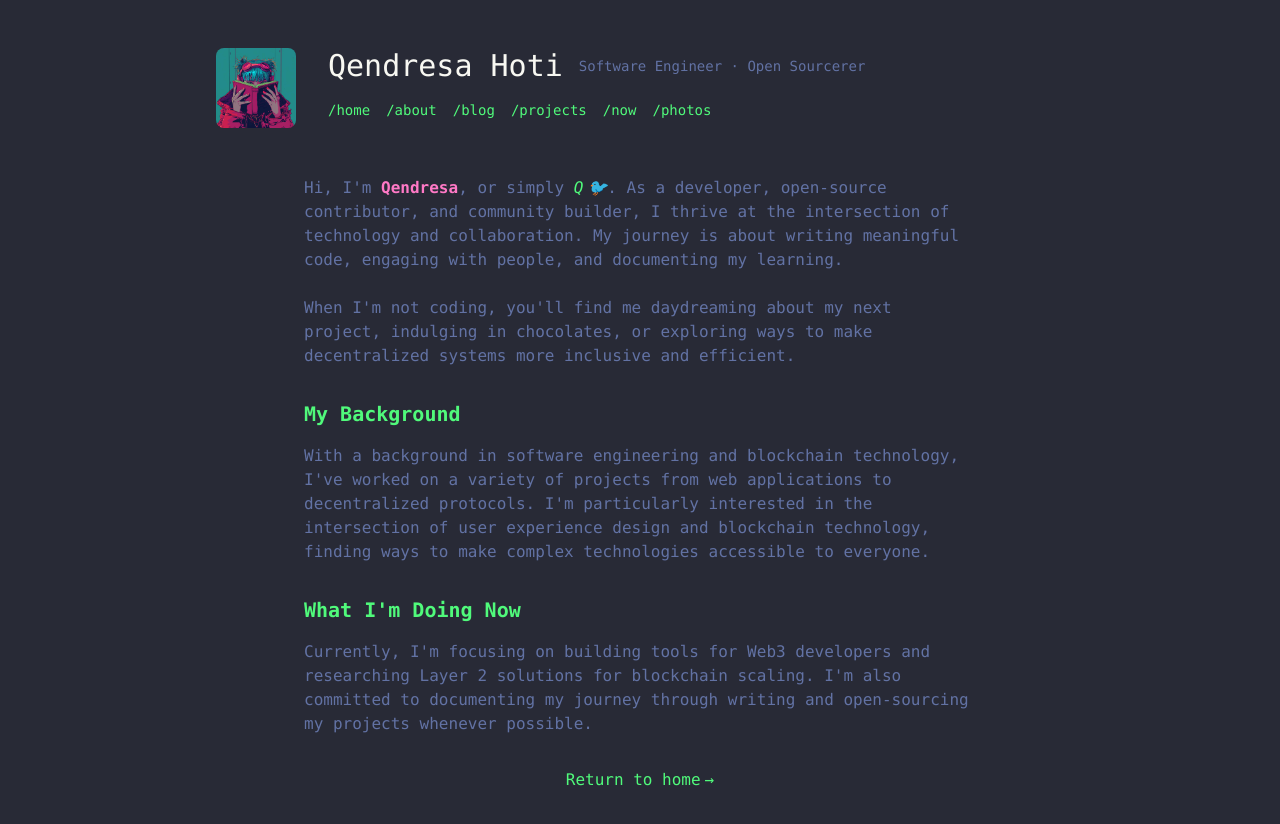
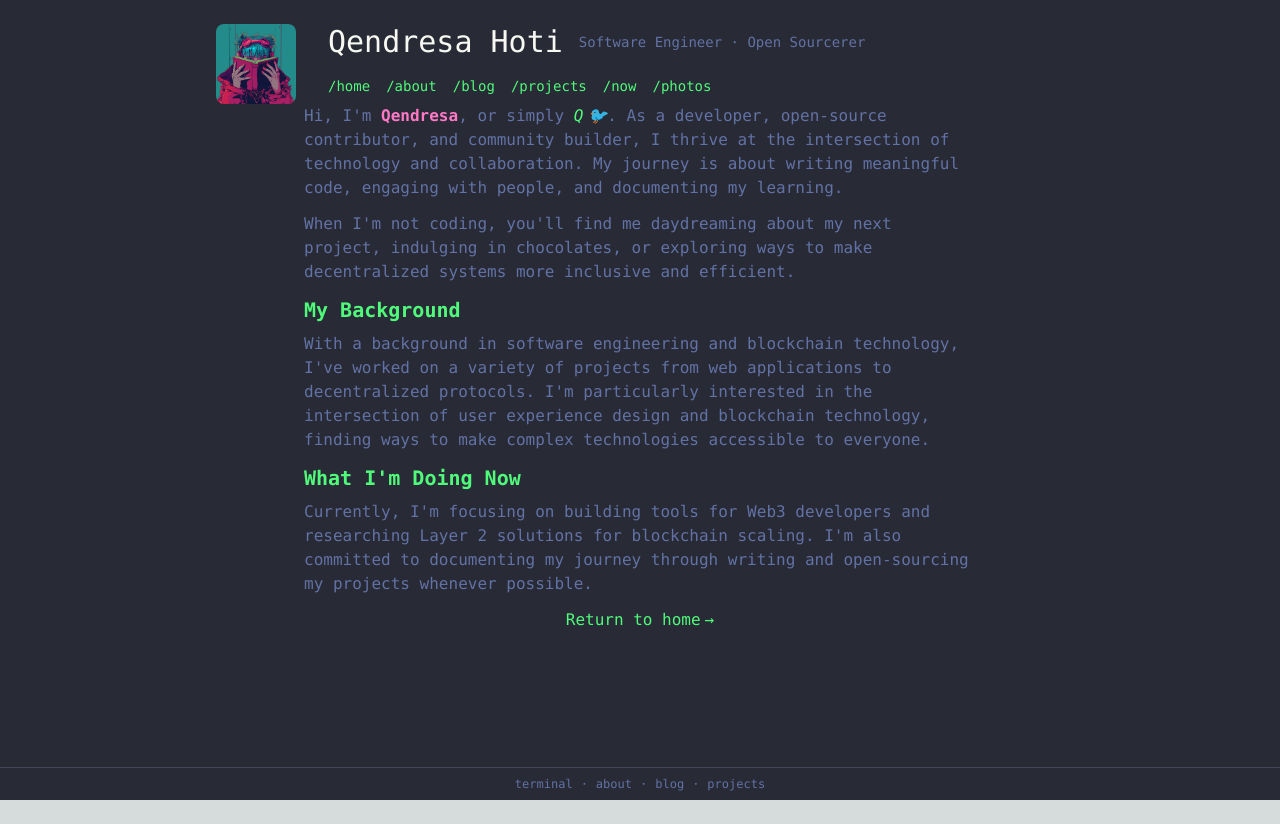
Before and after one commit to kju4q/qendresa.dev, a Next.js app: page /about in a window 1280 px wide. After the commit the page ends 800 px from the top, so only its background shows below. Built offline with nearby package versions, Linux system fonts and the light colour scheme.

Commit message:
Layout changes

```diff
--- a/src/app/about/page.tsx
+++ b/src/app/about/page.tsx
@@ -1,13 +1,15 @@
-import { TransitionLayout } from "../../components";
+import { TransitionLayout, Footer } from "../../components";
 import Image from "next/image";
 import Link from "next/link";
+import "../home/home.css";
 
 export default function About() {
   return (
     <TransitionLayout variant="default">
-      <div className="flex flex-col items-center mb-8 mt-12">
-        <div className="max-w-2xl mx-auto">
-          <p className="mb-6 text-[#6272a4]">
+      <div id="home-page-container">
+        <div id="home-content" className="flex flex-col items-center">
+          <div className="max-w-2xl mx-auto">
+          <p className="mb-3 text-[#6272a4]">
             Hi, I'm <span className="font-bold text-[#ff79c6]">Qendresa</span>,
             or simply{" "}
             <a
@@ -24,16 +26,16 @@ export default function About() {
             documenting my learning.
           </p>
 
-          <p className="mb-6 text-[#6272a4]">
+          <p className="mb-3 text-[#6272a4]">
             When I'm not coding, you'll find me daydreaming about my next
             project, indulging in chocolates, or exploring ways to make
             decentralized systems more inclusive and efficient.
           </p>
 
-          <h2 className="text-xl font-semibold text-[#50fa7b] mb-4 mt-8">
+          <h2 className="text-xl font-semibold text-[#50fa7b] mb-2 mt-3">
             My Background
           </h2>
-          <p className="mb-6 text-[#6272a4]">
+          <p className="mb-3 text-[#6272a4]">
             With a background in software engineering and blockchain technology,
             I've worked on a variety of projects from web applications to
             decentralized protocols. I'm particularly interested in the
@@ -41,17 +43,17 @@ export default function About() {
             finding ways to make complex technologies accessible to everyone.
           </p>
 
-          <h2 className="text-xl font-semibold text-[#50fa7b] mb-4 mt-8">
+          <h2 className="text-xl font-semibold text-[#50fa7b] mb-2 mt-3">
             What I'm Doing Now
           </h2>
-          <p className="mb-6 text-[#6272a4]">
+          <p className="mb-3 text-[#6272a4]">
             Currently, I'm focusing on building tools for Web3 developers and
             researching Layer 2 solutions for blockchain scaling. I'm also
             committed to documenting my journey through writing and
             open-sourcing my projects whenever possible.
           </p>
 
-          <div className="mt-8 text-center">
+          <div className="mt-3 text-center">
             <Link
               href="/home"
               className="text-[#50fa7b] hover:underline inline-flex items-center"
@@ -61,6 +63,9 @@ export default function About() {
             </Link>
           </div>
         </div>
+        </div>
+
+        <Footer />
       </div>
     </TransitionLayout>
   );
--- a/src/app/articles/[slug]/client-article.tsx
+++ b/src/app/articles/[slug]/client-article.tsx
@@ -2,8 +2,9 @@
 
 import { useState } from "react";
 import dynamic from "next/dynamic";
-import { TransitionLayout } from "@/components";
+import { TransitionLayout, Footer } from "@/components";
 import { Loading } from "@/components";
+import "../../home/home.css";
 
 export default function ClientArticle({ slug }: { slug: string }) {
   const [isLoading, setIsLoading] = useState(true);
@@ -38,7 +39,8 @@ export default function ClientArticle({ slug }: { slug: string }) {
   if (hasError) {
     return (
       <TransitionLayout variant="article">
-        <div className="p-8">
+        <div id="home-page-container">
+          <div id="home-content" className="p-8">
             <div className="max-w-4xl mx-auto py-10 px-4">
               <h1 className="text-3xl font-bold text-red-500 text-center mb-6">
                 Article Not Found
@@ -49,14 +51,19 @@ export default function ClientArticle({ slug }: { slug: string }) {
               </p>
             </div>
           </div>
+          <Footer />
+        </div>
       </TransitionLayout>
     );
   }
 
   return (
     <TransitionLayout variant="article">
-      <div className="p-8">
+      <div id="home-page-container">
+        <div id="home-content" className="p-8">
           <ArticleComponent />
+        </div>
+        <Footer />
       </div>
     </TransitionLayout>
   );
--- a/src/app/globals.css
+++ b/src/app/globals.css
@@ -1,6 +1,11 @@
 @tailwind base;
 @tailwind components;
 @tailwind utilities;
+
+/* Ensure full height for all elements */
+html, body, #__next {
+  height: 100%;
+}
 
 :root {
   --foreground-rgb: 0, 0, 0;
--- /dev/null
+++ b/src/app/home/home.css
@@ -0,0 +1,15 @@
+/* Custom CSS for home page layout */
+#home-page-container {
+  display: flex;
+  flex-direction: column;
+  min-height: 100%;
+  height: 100%;
+}
+
+#home-content {
+  flex: 1;
+}
+
+#home-footer {
+  margin-top: auto;
+}
--- a/src/app/home/page.tsx
+++ b/src/app/home/page.tsx
@@ -4,6 +4,8 @@ import Link from "next/link";
 import { getRecentPosts } from "../../utils/getArticles";
 import dynamic from "next/dynamic";
 import projects from "../../lib/content/projects";
+import { Footer } from "../../components";
+import "./home.css";
 
 const TransitionLayout = dynamic(
   () => import("../../components/TransitionLayout"),
@@ -17,13 +19,13 @@ export default function HomePage() {
 
   return (
     <TransitionLayout variant="default">
-      <div className="flex flex-col justify-between h-full min-h-[calc(100vh-5rem)]">
-        <div className="flex-grow-0">
-          <div className="max-w-2xl mx-auto px-6 py-4 space-y-8 mt-12">
+      <div id="home-page-container">
+        <div id="home-content">
+          <div className="max-w-2xl mx-auto px-6 py-2 space-y-4">
             {/* Writing Section */}
             <section id="writing">
-              <h2 className="text-lg font-mono text-[#50fa7b] mb-3">Writing</h2>
-              <ul className="space-y-2 text-sm">
+              <h2 className="text-lg font-mono text-[#50fa7b] mb-2">Writing</h2>
+              <ul className="space-y-1 text-sm">
                 {recentPosts.map((post) => (
                   <li key={post.slug} className="group">
                     <div className="flex flex-col space-y-1">
@@ -44,10 +46,10 @@ export default function HomePage() {
 
             {/* Projects Section */}
             <section id="projects">
-              <h2 className="text-lg font-mono text-[#50fa7b] mb-3">
+              <h2 className="text-lg font-mono text-[#50fa7b] mb-2">
                 Projects
               </h2>
-              <ul className="space-y-2 text-sm">
+              <ul className="space-y-1 text-sm">
                 {projects.map((project, index) => (
                   <li key={index} className="group">
                     <div className="flex flex-col space-y-1">
@@ -77,39 +79,7 @@ export default function HomePage() {
         </div>
 
         {/* Footer */}
-        <footer className="border-t border-[#44475a] mt-8">
-          <div className="max-w-2xl mx-auto px-6">
-            <nav className="flex flex-wrap justify-center space-x-2 py-2 text-xs text-[#6272a4] font-mono">
-              <Link
-                href="/"
-                className="hover:text-[#50fa7b] focus:text-[#50fa7b] focus:outline-none focus:ring-1 focus:ring-[#50fa7b]"
-              >
-                terminal
-              </Link>
-              <span>·</span>
-              <Link
-                href="/about"
-                className="hover:text-[#50fa7b] focus:text-[#50fa7b] focus:outline-none focus:ring-1 focus:ring-[#50fa7b]"
-              >
-                about
-              </Link>
-              <span>·</span>
-              <Link
-                href="#writing"
-                className="hover:text-[#50fa7b] focus:text-[#50fa7b] focus:outline-none focus:ring-1 focus:ring-[#50fa7b]"
-              >
-                blog
-              </Link>
-              <span>·</span>
-              <Link
-                href="#projects"
-                className="hover:text-[#50fa7b] focus:text-[#50fa7b] focus:outline-none focus:ring-1 focus:ring-[#50fa7b]"
-              >
-                projects
-              </Link>
-            </nav>
-          </div>
-        </footer>
+        <Footer />
       </div>
     </TransitionLayout>
   );
--- a/src/app/layout.tsx
+++ b/src/app/layout.tsx
@@ -18,9 +18,9 @@ export default function RootLayout({
   children: React.ReactNode;
 }>) {
   return (
-    <html lang="en">
+    <html lang="en" className="h-full">
       <body
-        className={inter.className}
+        className={`${inter.className} h-full`}
         // Explicitly allow Grammarly attributes to prevent React hydration warnings
         suppressHydrationWarning
       >
--- /dev/null
+++ b/src/components/Footer.tsx
@@ -0,0 +1,41 @@
+"use client";
+
+import Link from "next/link";
+
+export default function Footer() {
+  return (
+    <footer className="border-t border-[#44475a] mt-auto">
+      <div className="max-w-2xl mx-auto px-6">
+        <nav className="flex flex-wrap justify-center space-x-2 py-2 text-xs text-[#6272a4] font-mono">
+          <Link
+            href="/"
+            className="hover:text-[#50fa7b] focus:text-[#50fa7b] focus:outline-none focus:ring-1 focus:ring-[#50fa7b]"
+          >
+            terminal
+          </Link>
+          <span>·</span>
+          <Link
+            href="/about"
+            className="hover:text-[#50fa7b] focus:text-[#50fa7b] focus:outline-none focus:ring-1 focus:ring-[#50fa7b]"
+          >
+            about
+          </Link>
+          <span>·</span>
+          <Link
+            href="/home#writing"
+            className="hover:text-[#50fa7b] focus:text-[#50fa7b] focus:outline-none focus:ring-1 focus:ring-[#50fa7b]"
+          >
+            blog
+          </Link>
+          <span>·</span>
+          <Link
+            href="/home#projects"
+            className="hover:text-[#50fa7b] focus:text-[#50fa7b] focus:outline-none focus:ring-1 focus:ring-[#50fa7b]"
+          >
+            projects
+          </Link>
+        </nav>
+      </div>
+    </footer>
+  );
+}
--- a/src/components/Header.tsx
+++ b/src/components/Header.tsx
@@ -8,7 +8,7 @@ import { usePathname } from "next/navigation";
 export default function Header(): ReactElement {
   const pathname = usePathname();
   return (
-    <section className="mt-12">
+    <section className="mt-6">
       <div className="flex items-start gap-8">
         <Image
           src="/profile.jpeg"
@@ -80,7 +80,7 @@ export default function Header(): ReactElement {
           </nav>
 
           {(pathname === "/" || pathname === "/home") && (
-            <div className="text-xs text-[#6272a4] font-mono flex items-center gap-3 mt-8 mb-12">
+            <div className="text-xs text-[#6272a4] font-mono flex items-center gap-3 mt-6 mb-6">
               <span>find me on</span>
               <div className="flex items-center gap-4">
                 <a
--- a/src/components/Layout.tsx
+++ b/src/components/Layout.tsx
@@ -7,7 +7,7 @@ type LayoutProps = {
 
 export default function Layout({ children, variant = "default" }: LayoutProps) {
   return (
-    <div className="min-h-screen font-mono bg-[#282a36] flex flex-col">
+    <div className="font-mono bg-[#282a36] flex flex-col min-h-screen h-screen overflow-auto">
       <div className="w-full flex justify-center">
         <div
           className={`${
@@ -21,7 +21,7 @@ export default function Layout({ children, variant = "default" }: LayoutProps) {
           <Header />
         </div>
       </div>
-      <div className="flex-1 flex flex-col">{children}</div>
+      <main className="flex-grow flex flex-col h-full">{children}</main>
     </div>
   );
 }
--- a/src/components/TransitionLayout.tsx
+++ b/src/components/TransitionLayout.tsx
@@ -27,7 +27,7 @@ export default function TransitionLayout({
   return (
     <Layout variant={variant}>
       <div
-        className={`transition-opacity duration-500 ${
+        className={`transition-opacity duration-500 flex flex-col h-full ${
           isVisible ? "opacity-100" : "opacity-0"
         }`}
       >
--- a/src/components/index.ts
+++ b/src/components/index.ts
@@ -2,3 +2,4 @@ export { default as Header } from "./Header";
 export { default as Layout } from "./Layout";
 export { default as Loading } from "./Loading";
 export { default as TransitionLayout } from "./TransitionLayout";
+export { default as Footer } from "./Footer";
```
Lines whose indentation alone changed are shown as unchanged.
